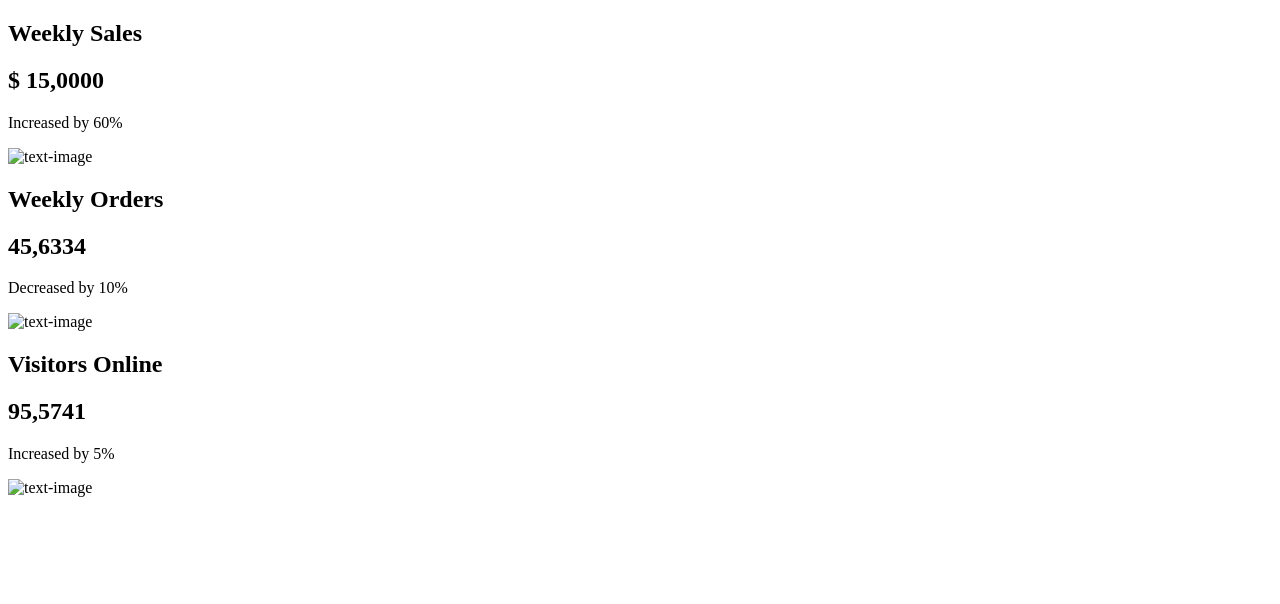
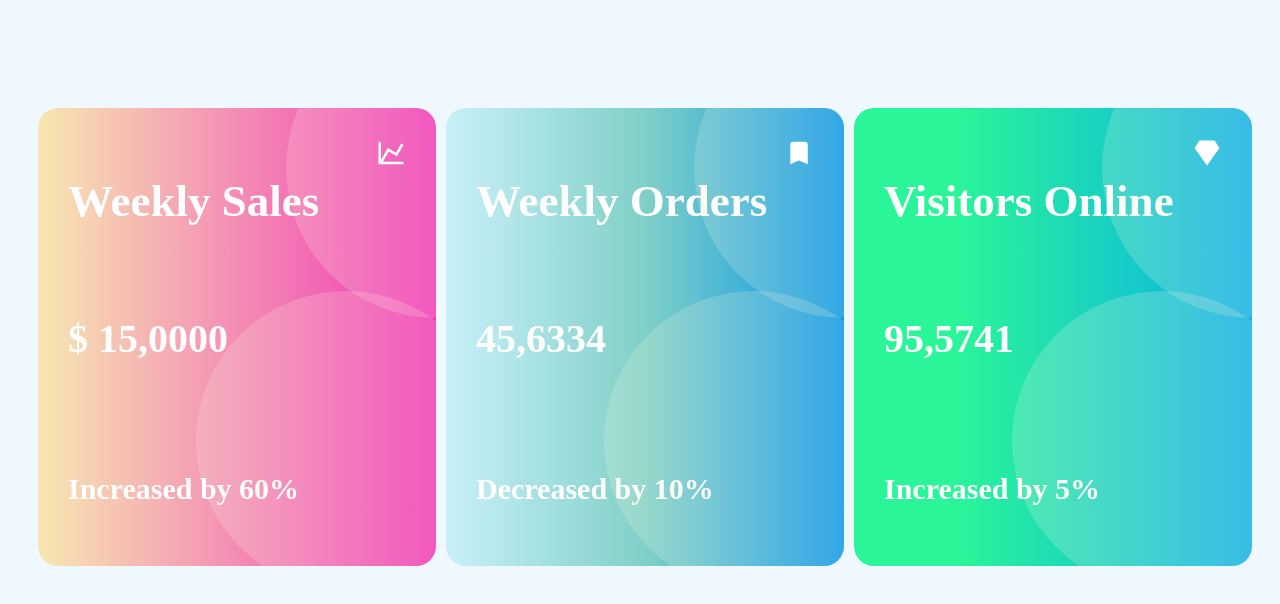
Before and after one commit to AlyaZUL/TaskCards, a plain HTML site: page assets/pages/index.html in a window 1280 px wide. Drawn offline with Linux system fonts and the light colour scheme; files that its build step writes are made by us from their sources.

Commit message:
add hover efects

```diff
--- a/assets/css/style.css
+++ b/assets/css/style.css
@@ -0,0 +1,106 @@
+
+main {
+    display: flex;
+    justify-content: space-evenly;
+}
+
+body {
+    background-color: aliceblue;
+    text-align: center;
+    padding: 100px 20px;
+    color: white;
+    font-size: 30px;
+    font-weight: bold;
+}
+
+.icon {
+    fill: white;
+    width: 30px;
+    height: 30px;
+    position: absolute;
+    top: 30px;
+    right: 30px;
+    z-index: 1;
+}
+
+.box-card {
+    min-width: 300px;
+    max-width: 500px;
+    width: 100%;
+    padding: 30px;
+    text-align: left;
+    margin-left: 10px;
+    display: flex;
+    flex-direction: column;
+    justify-content:space-evenly;
+    position: relative;
+    border-radius: 20px;
+    overflow: hidden;
+}
+
+.number {
+    font-size: 40px;
+    margin: 50px 0 80px;
+}
+
+.box-card::before,
+.box-card::after {
+    content: '';
+    position: absolute;
+    width: 300px;
+    height: 300px;
+    border-radius: 50%;
+    background-color: beige;
+    opacity: 0.2;
+}
+
+.box-card::after {
+    top: -90px;
+    right: -150px;
+    transition: top 0.5s ease-in-out;
+}
+
+.box-card::before {
+    right: -60px;
+    top: 40%;
+    transition: right 0.5s ease-in-out;
+}
+
+.box-card:hover:before {
+    right: 60%;
+}
+
+.box-card:hover:after {
+    top: 100%;
+}
+
+.info-card::after {
+    content: '';
+    position: absolute;
+    width: 0px;
+    height: 4px;
+    bottom: 0px;
+    left: 0;
+    background-color: burlywood;
+    transition: width 0.8s linear;
+}
+
+.box-card:hover
+.info-card::after {
+    width: 100%;
+}
+
+.bg-color-1 {
+    background-color: #f7e8b1;
+background-image: linear-gradient(90deg, #f7e8b1 0%, #f131b7 100%);
+}
+
+.bg-color-2 {
+    background-color: #0093E9;
+    background-image: linear-gradient(270deg, #0093E9 0%, #80D0C7 50%, #c9f0f9 100%);
+}
+
+.bg-color-3 {
+    background-color: #08AEEA;
+    background-image: linear-gradient(270deg, #08AEEA 0%, #2AF598 74%);
+}
--- a/assets/pages/index.html
+++ b/assets/pages/index.html
@@ -4,8 +4,8 @@
     <meta charset="UTF-8">
     <meta http-equiv="X-UA-Compatible" content="IE=edge">
     <meta name="viewport" content="width=device-width, initial-scale=1.0">
-    <link rel="stylesheet" href="assets/css/reset.css">
-    <link rel="stylesheet" href="assets/css/style.css">
+    <link rel="stylesheet" href="/assets/css/reset.css">
+    <link rel="stylesheet" href="/assets/css/style.css">
     <title>Cards</title>
 </head>
 <body>
@@ -14,31 +14,27 @@
         <h1 class="name-card">Weekly Sales</h1>
         <h2 class="number">$ 15,0000</h2>
         <p class="info-card">Increased by 60%</p>
-        <img
-        src="assets/icons/chart-line.svg"
-        alt="text-image"
-        class="icon"
-        />
+        <svg class="icon" xmlns="http://www.w3.org/2000/svg" viewBox="0 0 24 24">
+            <title>chart-line</title>
+            <path d="M16,11.78L20.24,4.45L21.97,5.45L16.74,14.5L10.23,10.75L5.46,19H22V21H2V3H4V17.54L9.5,8L16,11.78Z" />
+        </svg>
     </article>
     <article class="box-card bg-color-2">
         <h1 class="name-card">Weekly Orders</h1>
         <h2 class="number">45,6334</h2>
         <p class="info-card">Decreased by 10%</p>
-        <img
-        src="assets/icons/bookmark.svg"
-        alt="text-image"
-        class="icon"
-        />
+        <svg class="icon" xmlns="http://www.w3.org/2000/svg" viewBox="0 0 24 24">
+            <title>bookmark</title>
+            <path d="M17,3H7A2,2 0 0,0 5,5V21L12,18L19,21V5C19,3.89 18.1,3 17,3Z" />
+        </svg>
     </article>
     <article class="box-card bg-color-3">
         <h1 class="name-card">Visitors Online</h1>
         <h2 class="number">95,5741</h2>
         <p class="info-card">Increased by 5%</p>
-        <img
-        src="assets/icons/diamond.svg"
-        alt="text-image"
-        class="icon"
-        />
+        <svg class="icon" xmlns="http://www.w3.org/2000/svg" viewBox="0 0 24 24">
+            <title>diamond</title>
+            <path d="M6,2L2,8L12,22L22,8L18,2H6Z" /></svg>
     </article>
   </main>
 </body>
```
